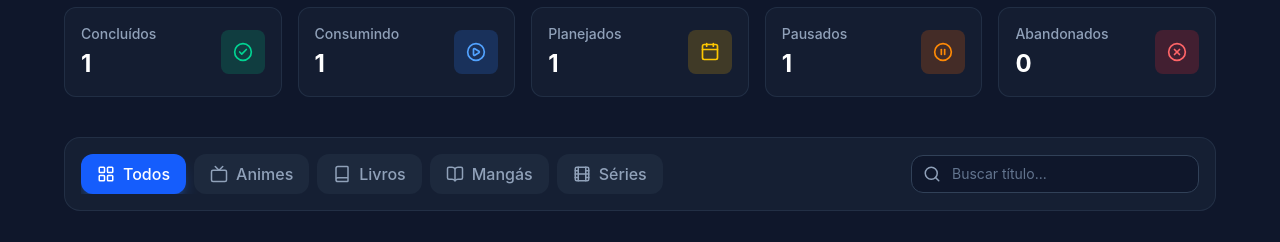
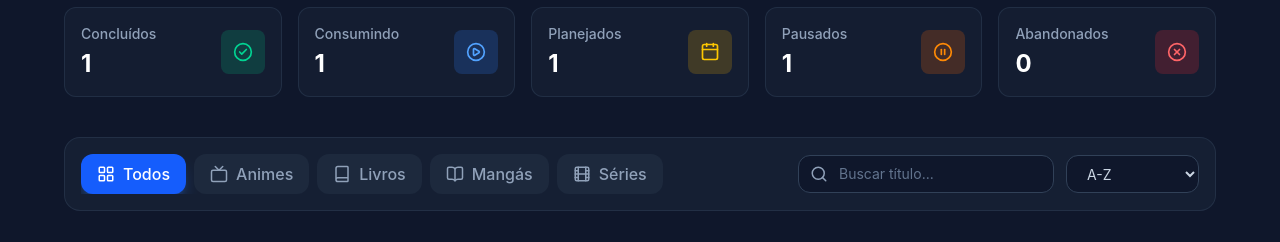
Before and after one commit to victorportugal8/my-hobbies-list, a React (Vite) app: page / in a window 1280 px wide. Shown: the part 303-545 px from the top of the page. Built offline with nearby package versions, Linux system fonts and the light colour scheme; grey boxes are pictures that could not be loaded.

Commit message:
Adicionando ordenação

```diff
--- a/src/App.tsx
+++ b/src/App.tsx
@@ -59,20 +59,42 @@ import type { MediaItem, MediaType } from './types'
     { id: 'series', label: 'Séries', icon: Film },
   ] as const
   type TabType = MediaType | 'all'
+  type SortOption = 'title-asc' | 'title-desc' | 'rating-desc' | 'rating-asc'
 
 function App() {
   const [activeTab, setActiveTab] = useState<TabType>('all')
   const [searchQuery, setSearchQuery] = useState('')
   const [selectedItem, setSelectedItem] = useState<MediaItem | null>(null)
-  //Lógica do filtro
+  // Estado da ordenação (Padrão: A-Z)
+  const [sortBy, setSortBy] = useState<SortOption>('title-asc')
+  // Lógica de Filtragem e Ordenação
   const filteredData = useMemo(() => {
-    return mockData.filter((item) => {
+    // Filtrando as abas e a busca
+    const result = mockData.filter((item) => {
       const matchesTab = activeTab === 'all' || item.type === activeTab;
       const matchesSearch = item.title.toLowerCase().includes(searchQuery.toLowerCase());
-
       return matchesTab && matchesSearch;
     })
-  }, [activeTab, searchQuery])
+    // Ordenando o que sobrou
+    result.sort((a, b) => {
+      switch (sortBy) {
+        case 'title-asc':
+          return a.title.localeCompare(b.title);
+        case 'title-desc':
+          return b.title.localeCompare(a.title);
+        case 'rating-desc':
+          // Se não tiver nota (null), joga para o final assumindo nota -1
+          return (b.rating ?? -1) - (a.rating ?? -1);
+        case 'rating-asc':
+          // Se não tiver nota (null), joga para o final assumindo nota 999
+          return (a.rating ?? 999) - (b.rating ?? 999);
+        default:
+          return 0;
+      }
+    });
+
+    return result
+  }, [activeTab, searchQuery, sortBy])
 
   return (
     <div className="min-h-screen bg-slate-900 text-slate-100 p-8">
@@ -108,16 +130,33 @@ function App() {
               );
             })}
           </div>
+          {/* Agrupamento da Busca e Ordenação */}
+          <div className="flex flex-col sm:flex-row w-full md:w-auto gap-3">
+
             {/* Input de Busca */}
-          <div className="relative w-full md:w-72">
+            <div className="relative w-full sm:w-64">
               <Search className="absolute left-3 top-1/2 -translate-y-1/2 text-slate-400" size={18} />
               <input
                 type="text"
                 placeholder="Buscar título..."
                 value={searchQuery}
                 onChange={(e) => setSearchQuery(e.target.value)}
-              className="w-full bg-slate-900 border border-slate-700 rounded-xl py-2 pl-10 pr-4 text-sm text-white placeholder-slate-500 focus:outline-none focus:border-blue-500 focus:ring-1 focus:ring-blue-500 transition-all"
+                className="w-full bg-slate-900 border border-slate-700 rounded-xl py-2 pl-10 pr-4 text-sm text-white placeholder-slate-500 focus:outline-none focus:border-blue-500 transition-all"
               />
+            </div>
+
+            {/* Select de Ordenação */}
+            <select
+              value={sortBy}
+              onChange={(e) => setSortBy(e.target.value as SortOption)}
+              className="bg-slate-900 border border-slate-700 rounded-xl px-4 py-2 text-sm text-slate-300 focus:outline-none focus:border-blue-500 transition-all cursor-pointer hover:bg-slate-800"
+            >
+              <option value="title-asc">A-Z</option>
+              <option value="title-desc">Z-A</option>
+              <option value="rating-desc">Maior Nota</option>
+              <option value="rating-asc">Menor Nota</option>
+            </select>
+
           </div>
         </div>
         {/* Grid responsivo: 2 colunas mobile, 3 tablet, 4 desktop */}
```
Lines whose indentation alone changed are shown as unchanged.
